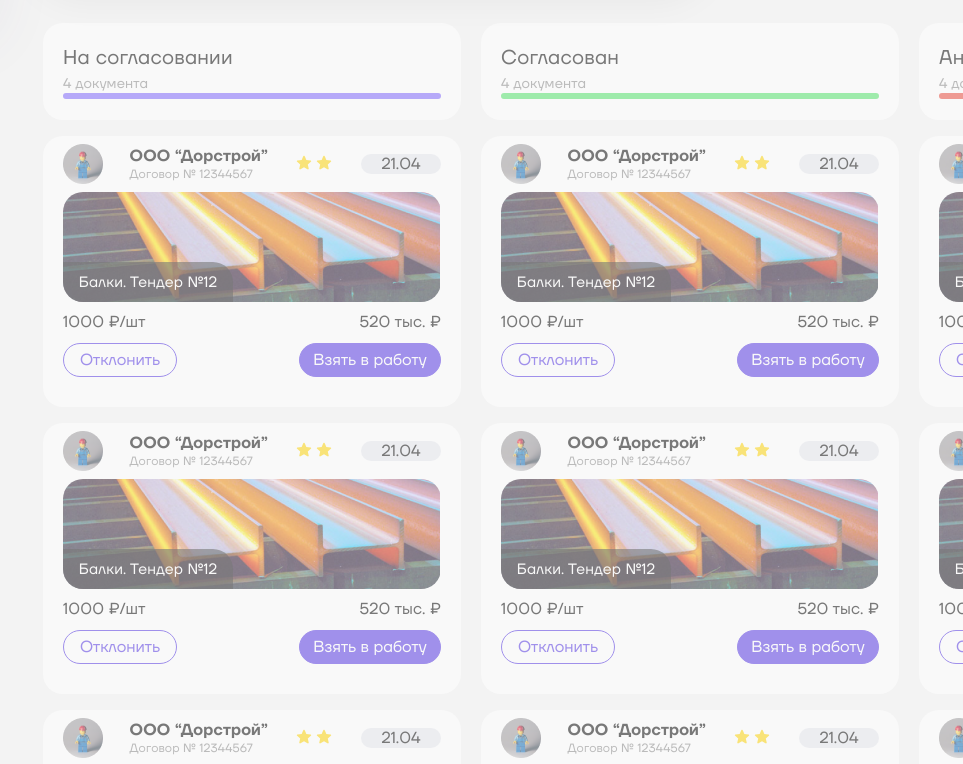
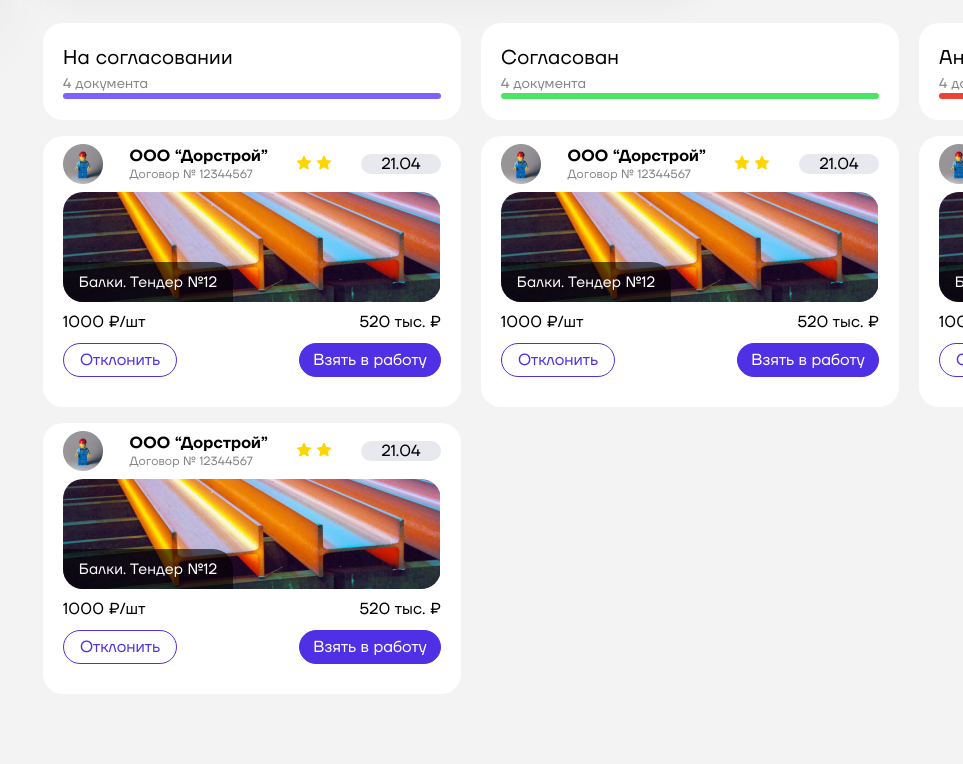
Before and after one commit to faglo/hackaton_factory_frontend, a React (Vite) app: page /kanban in a window 1280 px wide. Shown: the part 359-1123 px from the top of the page, without its empty margins (317-1280 px from the left). After the commit the page ends 1069 px from the top, so only its background shows below. Built offline with nearby package versions, Linux system fonts and the light colour scheme.

Commit message:
Kanban finish

```diff
--- a/src/components/KanbanColumn.jsx
+++ b/src/components/KanbanColumn.jsx
@@ -11,7 +11,8 @@
 }) {
   const { isOver, setNodeRef } = useDroppable({ id })
   const style = {
-    opacity: isOver ? 1 : 0.5
+    backgroundColor: !isOver ? 'transparent' : '#fafafa',
+    transotion: 'all 1s ease'
   }
   return (
     <div ref={setNodeRef} style={style}>
--- a/src/components/KanbanTable.jsx
+++ b/src/components/KanbanTable.jsx
@@ -4,13 +4,7 @@
 import { DndContext } from '@dnd-kit/core'
 
 export default function KanbanTable () {
-  const handleDragEnd = (event) => {
-    const { active, over } = event
-    if (active.id !== over.id) {
-      console.log('Dragged', active.id, 'over', over.id)
-    }
-  }
-  const mockDataCards = [
+  const mock = [
     {
       id: 1,
       name: 'Балки. Тендер №12',
@@ -19,7 +13,8 @@
       price: '520 тыс.',
       date: '21.04',
       stars: 2,
-      pricePerUnit: '1000'
+      pricePerUnit: '1000',
+      columnID: 1
     },
     {
       id: 2,
@@ -29,7 +24,8 @@
       price: '520 тыс.',
       date: '21.04',
       stars: 2,
-      pricePerUnit: '1000'
+      pricePerUnit: '1000',
+      columnID: 1
     },
     {
       id: 3,
@@ -39,7 +35,8 @@
       price: '520 тыс.',
       date: '21.04',
       stars: 2,
-      pricePerUnit: '1000'
+      pricePerUnit: '1000',
+      columnID: 2
     },
     {
       id: 4,
@@ -49,36 +46,54 @@
       price: '520 тыс.',
       date: '21.04',
       stars: 2,
-      pricePerUnit: '1000'
-    },
-    {
-      id: 5,
-      name: 'Балки. Тендер №12',
-      company: 'ООО “Дорстрой”',
-      did: '12344567',
-      price: '520 тыс.',
-      date: '21.04',
-      stars: 2,
-      pricePerUnit: '1000'
+      pricePerUnit: '1000',
+      columnID: 3
     }
   ]
+  const [mockDataCards, setMockDataCards] = React.useState(mock)
   const mockDataCols = [
     {
+      id: 1,
       name: 'На согласовании',
       count: 4,
       color: '#7B61FF'
     },
     {
+      id: 2,
       name: 'Согласован',
       count: 4,
       color: '#4CE465'
     },
     {
+      id: 3,
       name: 'Аннулирован',
       count: 4,
       color: '#EB4335'
     }
   ]
+
+  const handleDragEnd = (result) => {
+    const { active, over } = result
+    console.log(active, over)
+    if (!over) {
+      console.log('no over')
+      return
+    }
+    const cardInfo = mockDataCards.find((deal) => deal.id === parseInt(active.id, 10))
+    const { oldStatusID, newStatusID } = { oldStatusID: cardInfo.status, newStatusID: parseInt(over.id, 10) }
+
+    if (oldStatusID === newStatusID) { return }
+    const nextDeals = mockDataCards.map(d => {
+      if (d !== cardInfo) {
+        return d
+      }
+      return {
+        ...d,
+        columnID: newStatusID
+      }
+    })
+    setMockDataCards(nextDeals)
+  }
   return (
     <div style={{
       display: 'flex',
@@ -89,16 +104,16 @@
         {
           mockDataCols.map((item, index) =>
             <KanbanColumn
-              id={`droppable${index}`}
+              id={item.id}
               name={item.name}
               count={item.count}
               color={item.color}
               key={index}
             >
               {
-                mockDataCards.map((card, index) =>
+                mockDataCards.filter((val) => val.columnID === item.id).map((card, index) =>
                   <KanbanCard
-                    id={`draggable${index}`}
+                    id={card.id}
                     name={card.name}
                     company={card.company}
                     did={card.did}
```
